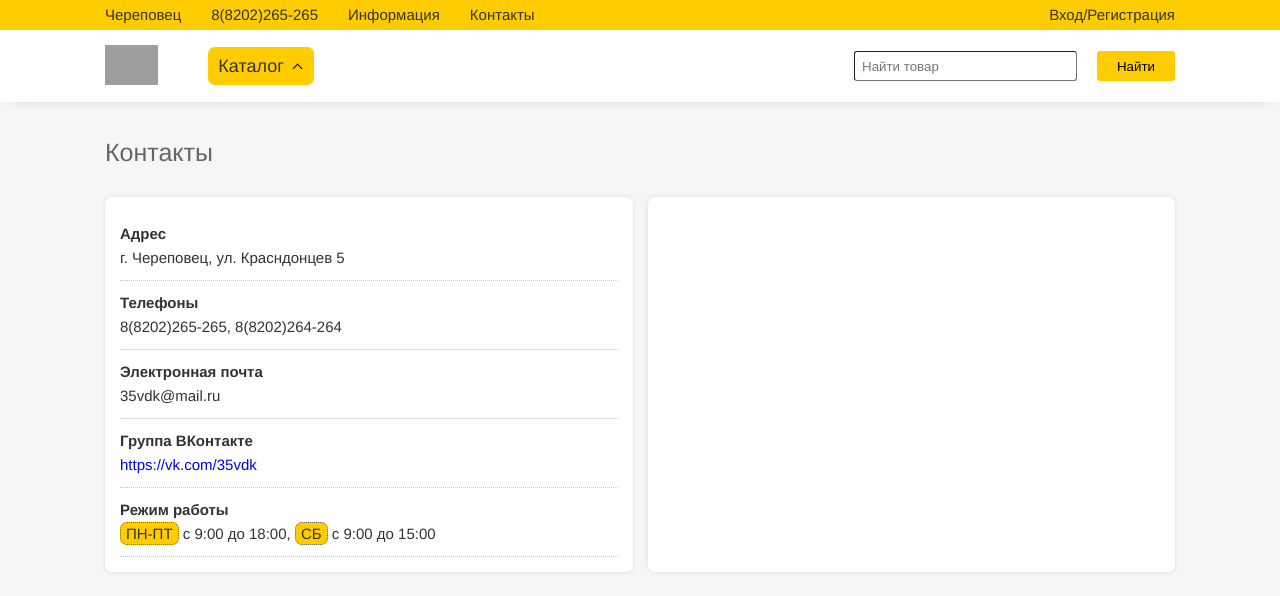
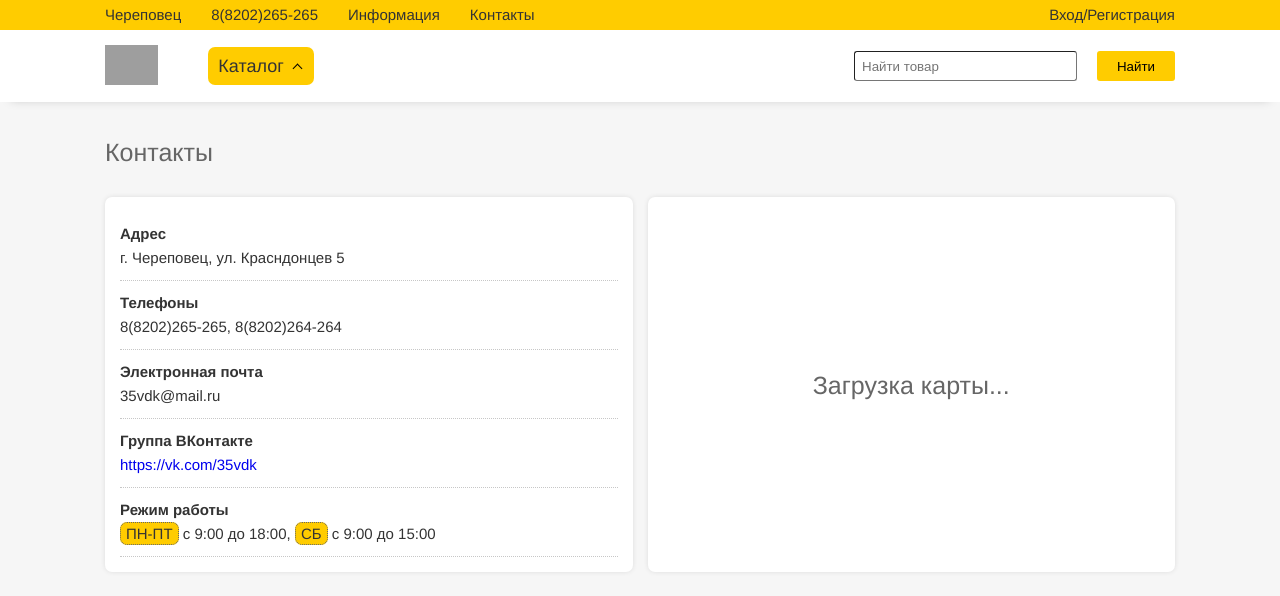
Before and after one commit to Rooseveltiny/ecommerce-FRONT, a Vue app: page / in a window 1280 px wide. Shown: the top 596 px of the page. Built offline with nearby package versions, Linux system fonts and the light colour scheme; grey boxes are pictures that could not be loaded.

Commit message:
conatcts and about company
added styles for page contacts and statring to add "about company"

```diff
--- a/src/components/Contacts/Contacts.vue
+++ b/src/components/Contacts/Contacts.vue
@@ -41,8 +41,9 @@
               width="100%"
               height="100%"
               frameborder="0"
-              style="border-radius: 7px"
+              style="border-radius: 7px; z-index: 1000"
             ></iframe>
+            <span class="mapLoading">Загрузка карты...</span>
           </div>
         </div>
       </div>
@@ -87,4 +88,19 @@ export default {};
 a {
   text-decoration: none;
 }
+
+.contacts_map{
+    display: flex;
+    align-items: center;
+    justify-content: center;
+    position: relative;
+}
+
+.mapLoading{
+    position: absolute;
+    z-index: 0;
+    font-size: 25px;
+    color: #666;
+}
+
 </style>
--- a/src/components/Information/AboutCompany.vue
+++ b/src/components/Information/AboutCompany.vue
@@ -2,12 +2,11 @@
 
     <div class="about_company">
         <div class="container">
-            <div class="about_company_inner main_block_style">
                 <div class="main_title">
                     О компании
                 </div>
-                <div class="text_content"><p>
-                    Компания была основана в 2005 году уцуацуацуацуауццццццццццц</p></div>
+            <div class="about_company_inner">
+
             </div>
         </div>
     </div>
```
